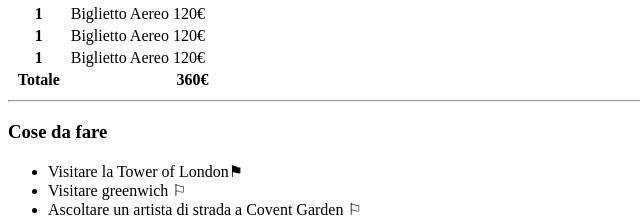
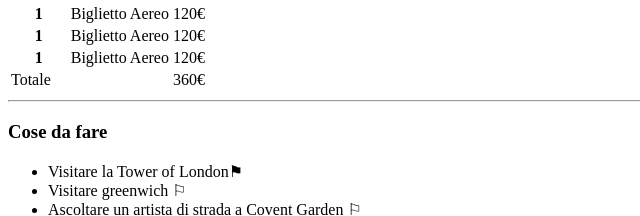
Before and after one commit to esseppi/html-london-trip, a plain HTML site: page index.html in a window 1280 px wide. Shown: the part 573-789 px from the top of the page, 0-640 px from the left. Drawn offline with Linux system fonts and the light colour scheme.

Commit message:
colspan adjusted

```diff
--- a/index.html
+++ b/index.html
@@ -47,9 +47,8 @@
                     </tbody>
                     <tfoot>
                         <tr>
-                            <th>Totale</th>
-                            <td></td>
-                            <th>360€</th>
+                            <td colspan="2">Totale</td>
+                            <td>360€</td>
                         </tr>
                     </tfoot>
                 </table>
```
